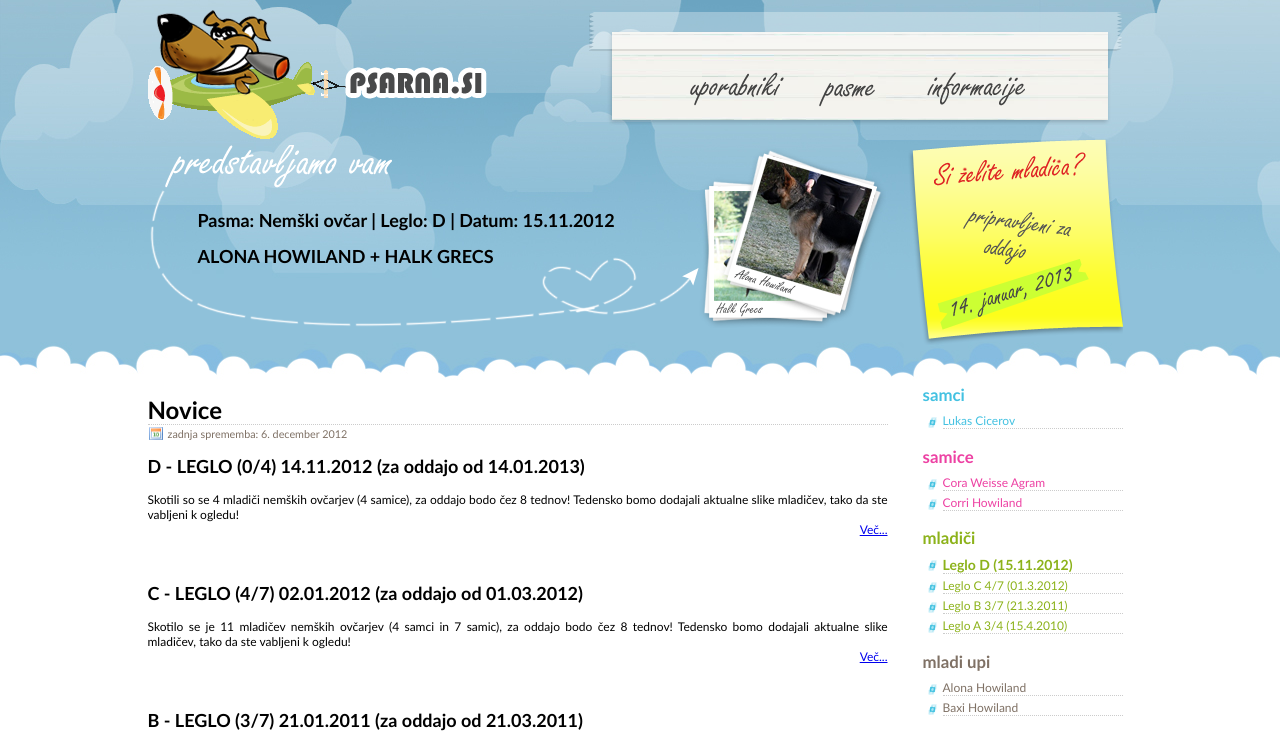
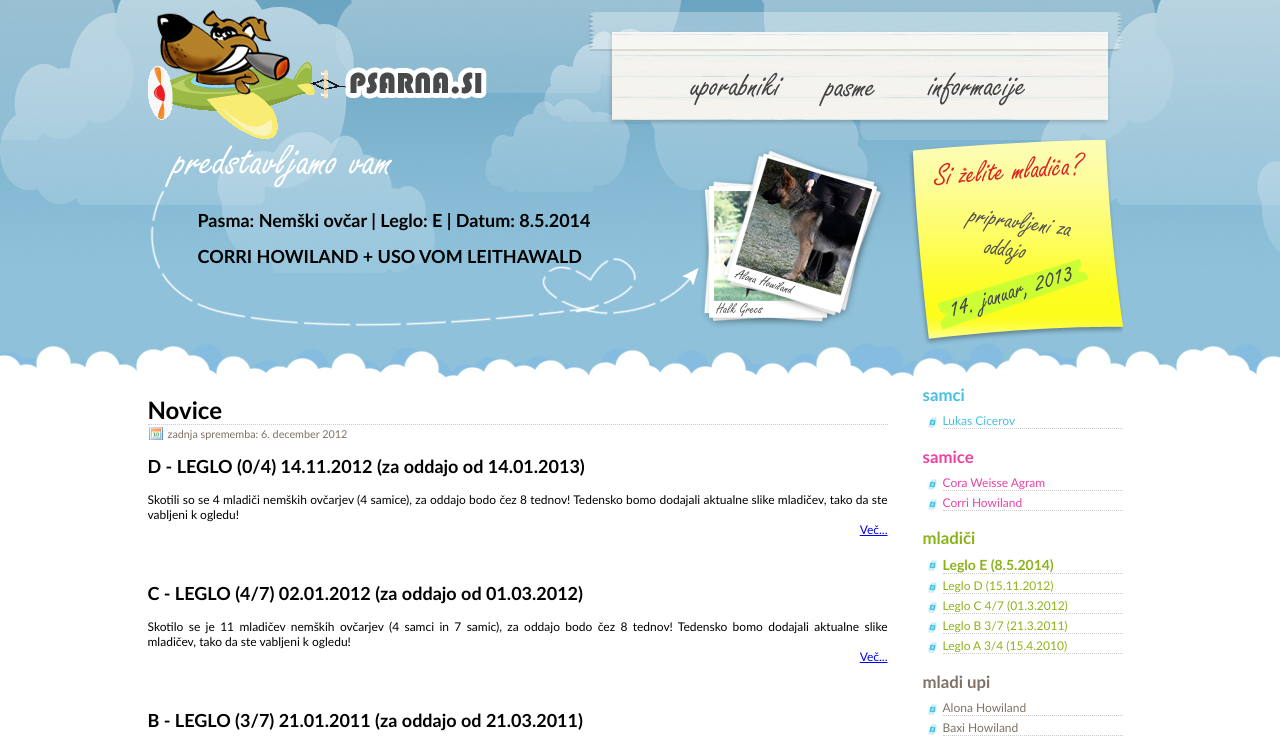
Before and after one commit to perchi/psarna.si, a plain HTML site: page index.html in a window 1280 px wide. Shown: the top 743 px of the page. Drawn offline with nearby package versions, Linux system fonts and the light colour scheme.

Commit message:
Update index.html

```diff
--- a/index.html
+++ b/index.html
@@ -73,8 +73,8 @@
                                     <h1><a href="#/dogs/6">CORRI HOWILAND</a></h1>
                                 </li>
                                 <li id="slider-mladici">
-                                    <p>Pasma: Nemški ovčar | Leglo: D | Datum: 15.11.2012</p>
-                                    <h2><a href="#/breedings/4">ALONA HOWILAND + HALK GRECS</a></h2>
+                                    <p>Pasma: Nemški ovčar | Leglo: E | Datum: 8.5.2014</p>
+                                    <h2><a href="#/breedings/5">CORRI HOWILAND + USO VOM LEITHAWALD</a></h2>
                                 </li>
                             </ul>
                         </div>
@@ -86,7 +86,7 @@
                 <div id="rightcol">
 
                     <div id="topbanner">
-                        <a id="banner-mladici" href="#/breedings/4"><span class="alt">Mladiči</span></a>
+                        <a id="banner-mladici" href="#/breedings/5"><span class="alt">Mladiči</span></a>
                     </div>
 
                     <div class="submenu1">
@@ -103,7 +103,8 @@
 
                         <h3 class="green">mladiči</h3>
                         <ul class="list-green">
-							<li class="current"><a href="#/breedings/4" title="Leglo D (15.11.2012)">Leglo D (15.11.2012)</a></li>
+                            <li class="current"><a href="#/breedings/5" title="Leglo E (8.5.2014)">Leglo E (8.5.2014)</a></li>
+                            <li><a href="#/breedings/4" title="Leglo D (15.11.2012)">Leglo D (15.11.2012)</a></li>
                             <li><a href="#/breedings/3" title="Leglo C 4/7 (01.3.2011)">Leglo C 4/7 (01.3.2012)</a></li>
                             <li><a href="#/breedings/2" title="Leglo B 3/7 (21.3.2011)">Leglo B 3/7 (21.3.2011)</a></li>
                             <li><a href="#/breedings/1" title="Leglo A 3/4 (15.4.2011)">Leglo A 3/4 (15.4.2010)</a></li>
```
